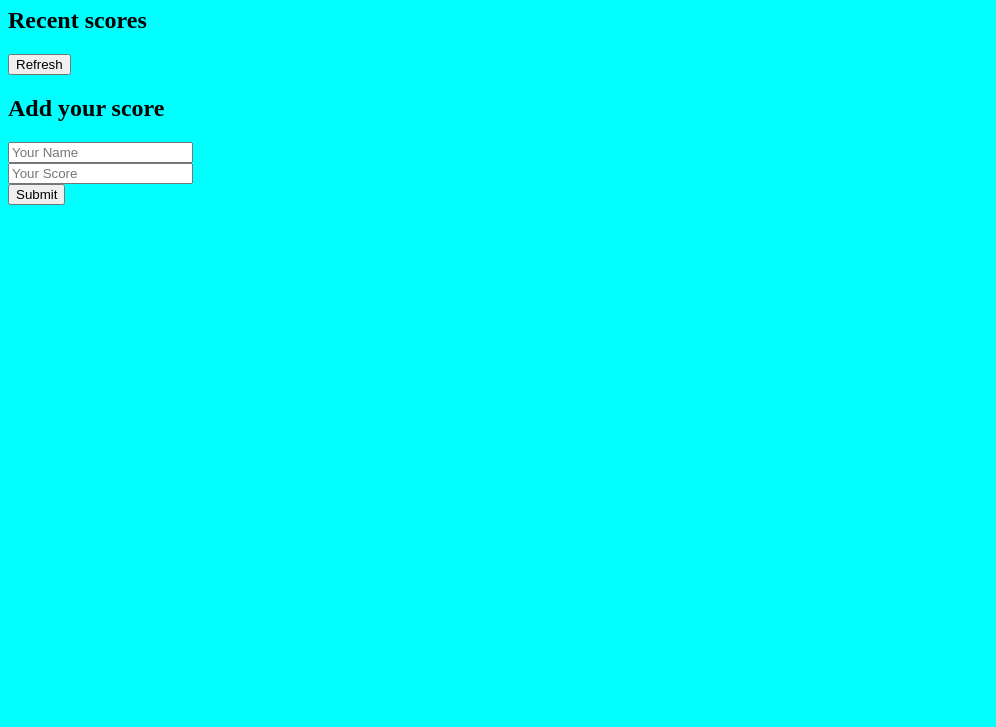
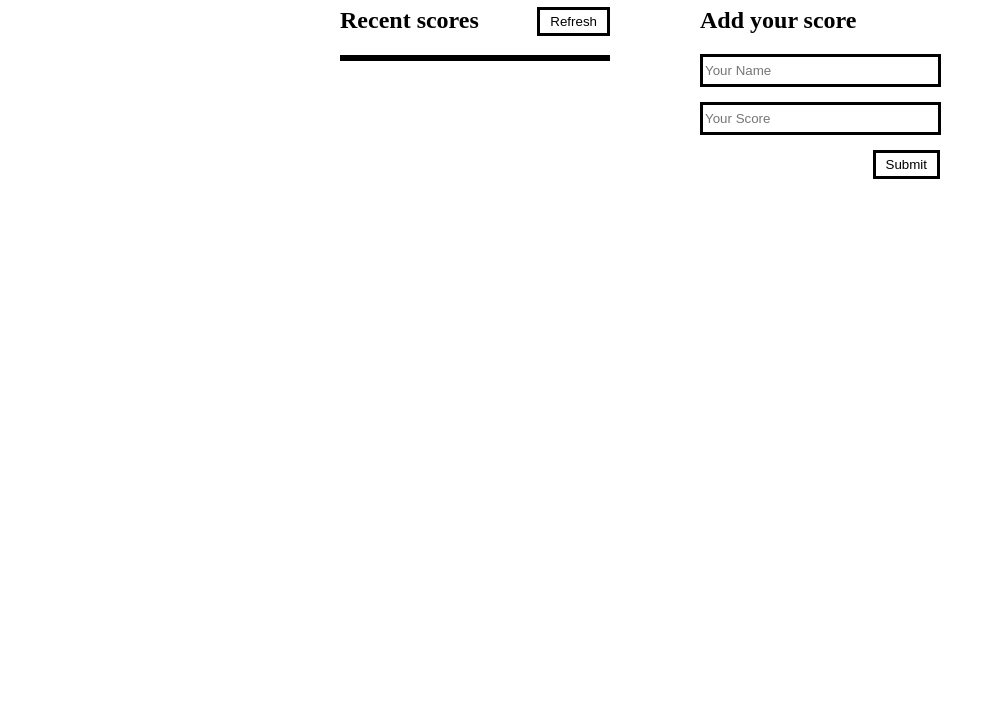
Before and after one commit to Rhaegar121/Leaderboard, a website built with webpack: page src/index.html in a window 1280 px wide. Shown: the part 73-800 px from the top of the page, without its empty margins (0-996 px from the left). Built offline with nearby package versions, Linux system fonts and the light colour scheme.

Commit message:
style according to the wireframes

```diff
--- a/src/style.css
+++ b/src/style.css
@@ -1,7 +1,66 @@
-body {
-  background-color: aqua;
+main {
+  width: 600px;
+  margin: 0px auto;
 }
 
-h1 {
-  color: red;
+.container {
+  display: flex;
+  justify-content: space-between;
 }
+
+h2 {
+  margin: 0;
+}
+
+button {
+  padding: 4px 10px;
+  border: 3px solid #000;
+  background-color: #fff;
+}
+
+.container .recent {
+  width: 45%;
+}
+
+.container .recent h2 {
+  float: left;
+}
+
+.container .recent [type="reset"] {
+  float: right;
+}
+
+.container .recent .scores {
+  clear: both;
+  margin-top: 48px;
+  border: 3px solid #000;
+  padding-left: 0;
+}
+
+.container .recent .scores li {
+  list-style: none;
+  padding: 5px;
+}
+
+.container .recent .scores li:nth-child(2n) {
+  background-color: #dadada;
+}
+
+.container .add {
+  width: 40%;
+}
+
+.container .add form {
+  margin-top: 20px;
+}
+
+.container .add form input {
+  margin-bottom: 15px;
+  width: 96.4%;
+  height: 25px;
+  border: 3px solid #000;
+}
+
+.container .add form [type="submit"] {
+  float: right;
+}
```
